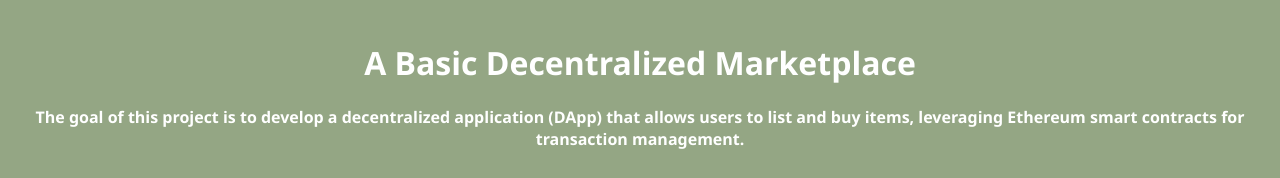
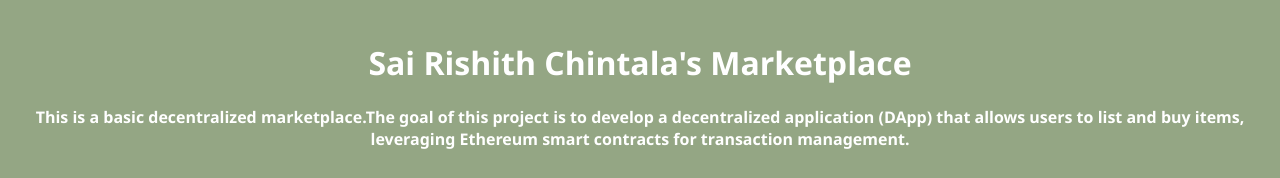
Before and after one commit to rishichintala/rishichintala.github.io, a website: page index.html in a window 1280 px wide. Shown: the top 178 px of the page. Drawn offline with nearby package versions, Linux system fonts and the light colour scheme.

Commit message:
Update index.html

```diff
--- a/index.html
+++ b/index.html
@@ -11,8 +11,8 @@
 </head>
 <body>
     <header>
-        <h1>A Basic Decentralized Marketplace </h1>
-        <h4>The goal of this project is to develop a decentralized application (DApp) that allows users to list and buy items, leveraging Ethereum smart contracts for transaction management.</h4>
+        <h1>Sai Rishith Chintala's Marketplace </h1>
+        <h4>This is a basic decentralized marketplace.The goal of this project is to develop a decentralized application (DApp) that allows users to list and buy items, leveraging Ethereum smart contracts for transaction management.</h4>
         <button onclick="connectWallet()" class="connect-wallet-btn">Connect Ethereum Wallet <i class="fa-solid fa-link"></i> <i class="fa-brands fa-ethereum"></i> <i class="fa-solid fa-wallet"></i></button>
     </header>
 
```
